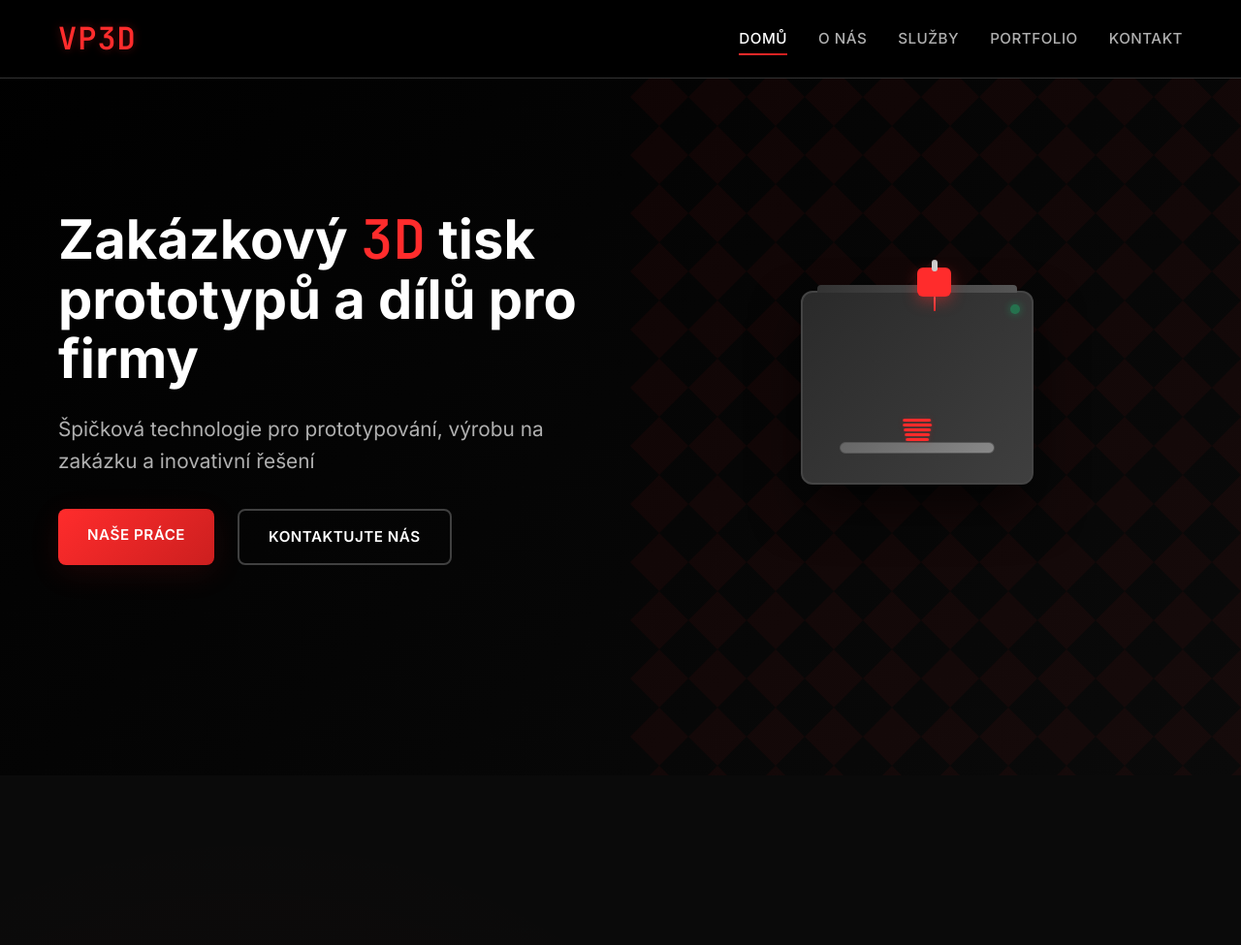
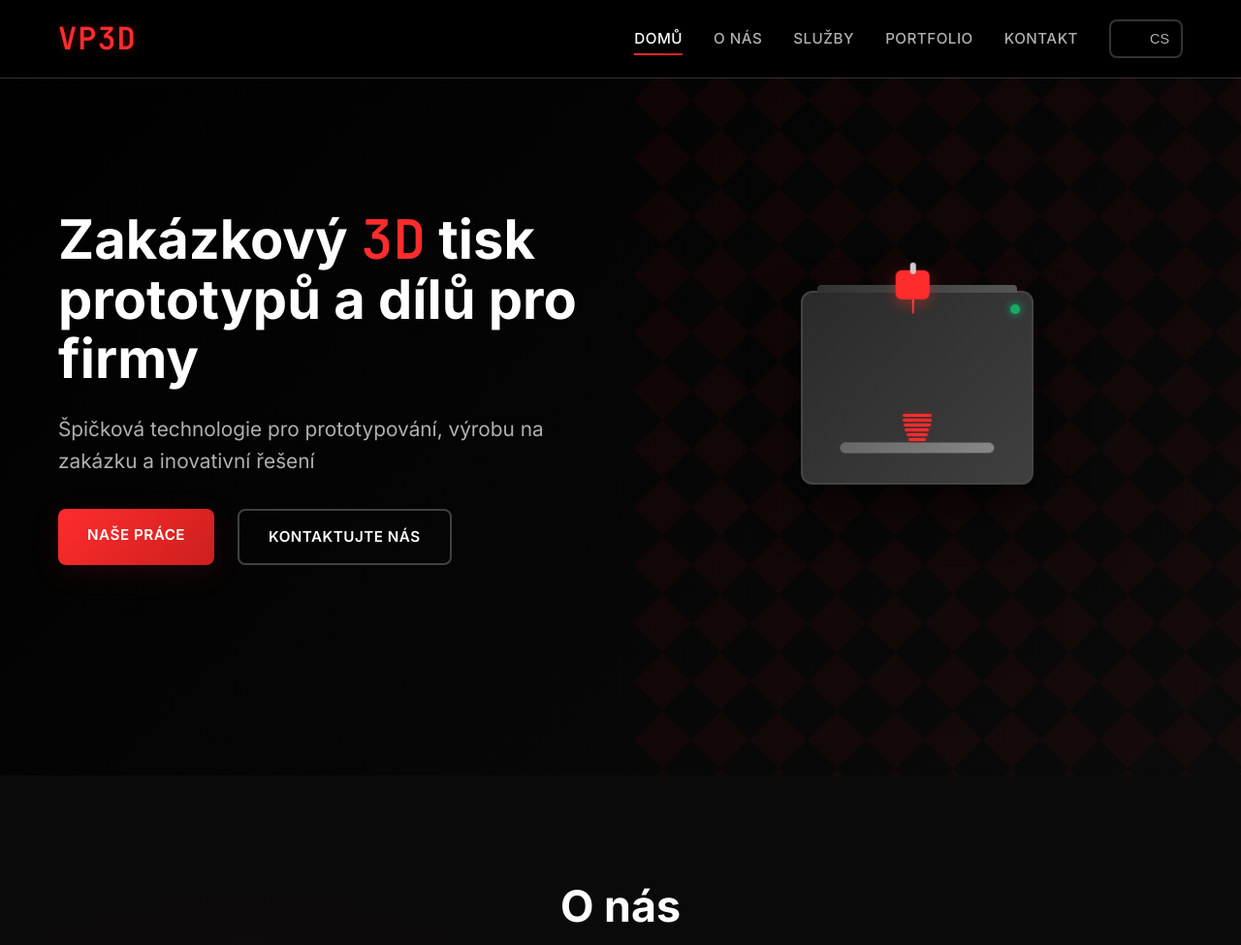
Before and after one commit to lukaasmil/VP3DEU-PROJECT-ACTL, a plain HTML site: page index.html in a window 1280 px wide. Shown: the top 975 px of the page at 97% size. Drawn offline with Linux system fonts and the light colour scheme.

Commit message:
Update index.html

```diff
--- a/index.html
+++ b/index.html
@@ -1,7 +1,7 @@
 <!DOCTYPE html>
 <html lang="cs" id="html-lang">
 <head>
-<link rel="icon" href="images/favicon.ico" type="image/x-icon">
+    <link rel="icon" href="favicon.ico" type="images/vp3d.ico">
     <meta charset="UTF-8">
     <meta name="viewport" content="width=device-width, initial-scale=1.0">
     <title id="page-title">VP3D</title>
@@ -1373,6 +1373,10 @@
                     <li><a href="#portfolio" class="nav-link" data-cs="Portfolio" data-en="Portfolio">Portfolio</a></li>
                     <li><a href="#contact" class="nav-link" data-cs="Kontakt" data-en="Contact">Kontakt</a></li>
                 </ul>
+                <button class="lang-switcher" id="lang-switcher">
+                    <div class="lang-icon"></div>
+                    <span id="lang-text">CS</span>
+                </button>
             </div>
             <div class="nav-toggle" id="nav-toggle">
                 <span class="bar"></span>
```
